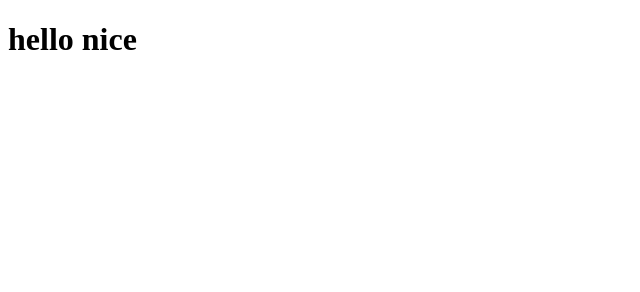
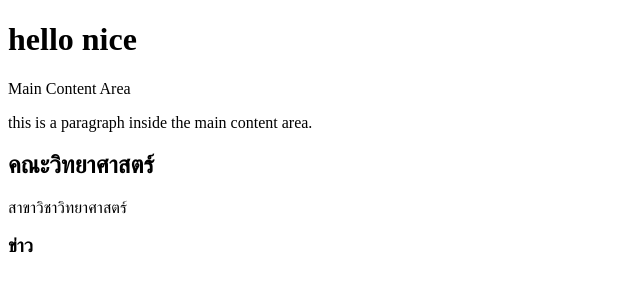
Before and after one commit to Khemsophon/gg, a plain HTML site: page index.html in a window 1280 px wide. Shown: the whole page, without its empty margins (0-640 px from the left). Drawn offline with Linux system fonts and the light colour scheme.

Commit message:
first commit

```diff
--- a/index.html
+++ b/index.html
@@ -13,8 +13,15 @@
  <nav>
 
 
+
  </nav>
  <div>
+    Main Content Area
+    <p>this is a paragraph inside the main content area.</p>
+    <h2>คณะวิทยาศาสตร์</h2>
+    <p>สาขาวิชาวิทยาศาสตร์</p>
+ <div>
+    <h3>ข่าว</h3>
 
  </div>
  <footer>
```
